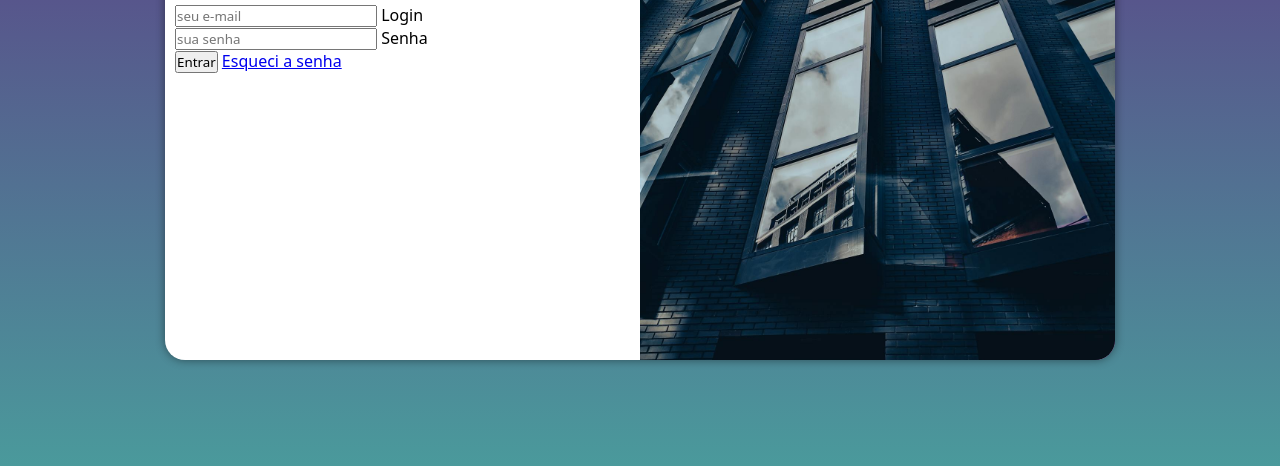
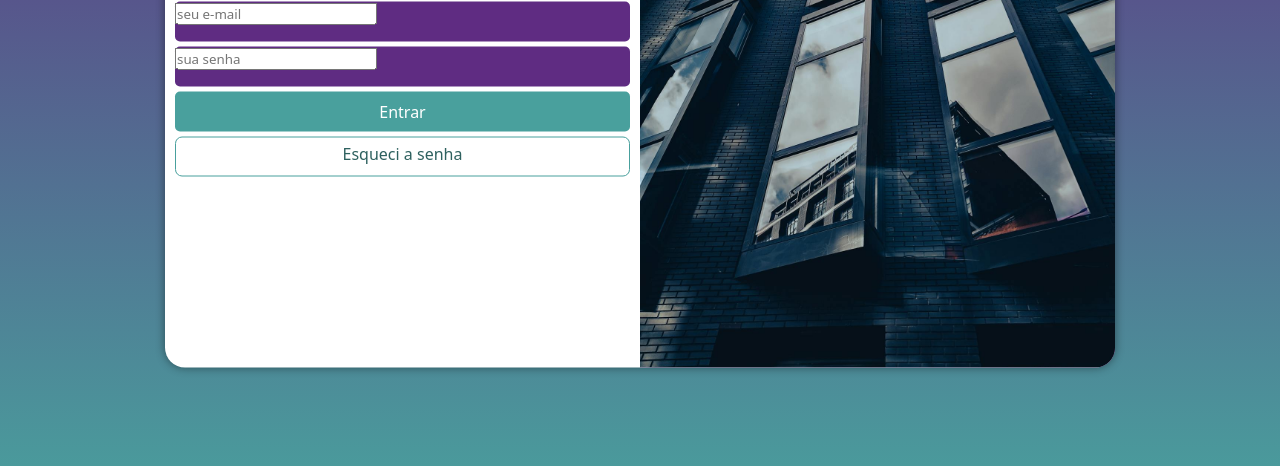
Before and after one commit to guilhermepereru/projet-login, a plain HTML site: page index.html in a window 1280 px wide. Shown: the part 290-756 px from the top of the page. Drawn offline with Linux system fonts and the light colour scheme.

Commit message:
formatação do formulário

```diff
--- a/estilos/style.css
+++ b/estilos/style.css
@@ -34,7 +34,7 @@
 
     background-color: white;
     width: 250px;
-    height: 500px;
+    height: 515px;
     border-radius: 20px;
     box-shadow: 0px 0px 10px rgba(0, 0, 0, 0.449);
 
@@ -63,3 +63,51 @@
 div#formulario > p {
     font-size: 0.8em;
 }
+
+form > div.campo {
+    background-color: #5f2c82;
+    display: block;
+    width: 100%;
+    height: 40px;
+    border-radius: 5px;
+    margin: 5px 0px;
+}
+
+div.campo > label {
+    display: none;
+}
+
+form > input[type=submit] {
+    display: block;
+    font-size: 1em;
+    width: 100%;
+    height: 40px;
+    background-color: #49a09d;
+    color: white;
+    border: none;
+    border-radius: 5px;
+    cursor: pointer;
+}
+
+form > input[type=submit]:hover {
+    background-color: #2e615f;
+}
+
+form > a.botao {
+    display: block;
+    text-align: center;
+    font-size: 1em;
+    width: 100%;
+    height: 40px;
+    margin-top: 5px;
+    padding-top: 5px;
+    background-color: white;
+    color: #2e615f;
+    border: 1px solid #49a09d;
+    border-radius: 7px;
+    text-decoration: none;
+}
+
+form > a.botao:hover {
+    background-color: #6cd3cf;
+}
--- a/index.html
+++ b/index.html
@@ -31,7 +31,7 @@
                 </div>
 
                 <input type="submit" value="Entrar">
-                <a href="esqueci.html">Esqueci a senha</a>
+                <a href="esqueci.html" class="botao">Esqueci a senha</a>
             </form>
 
         </div>
```
